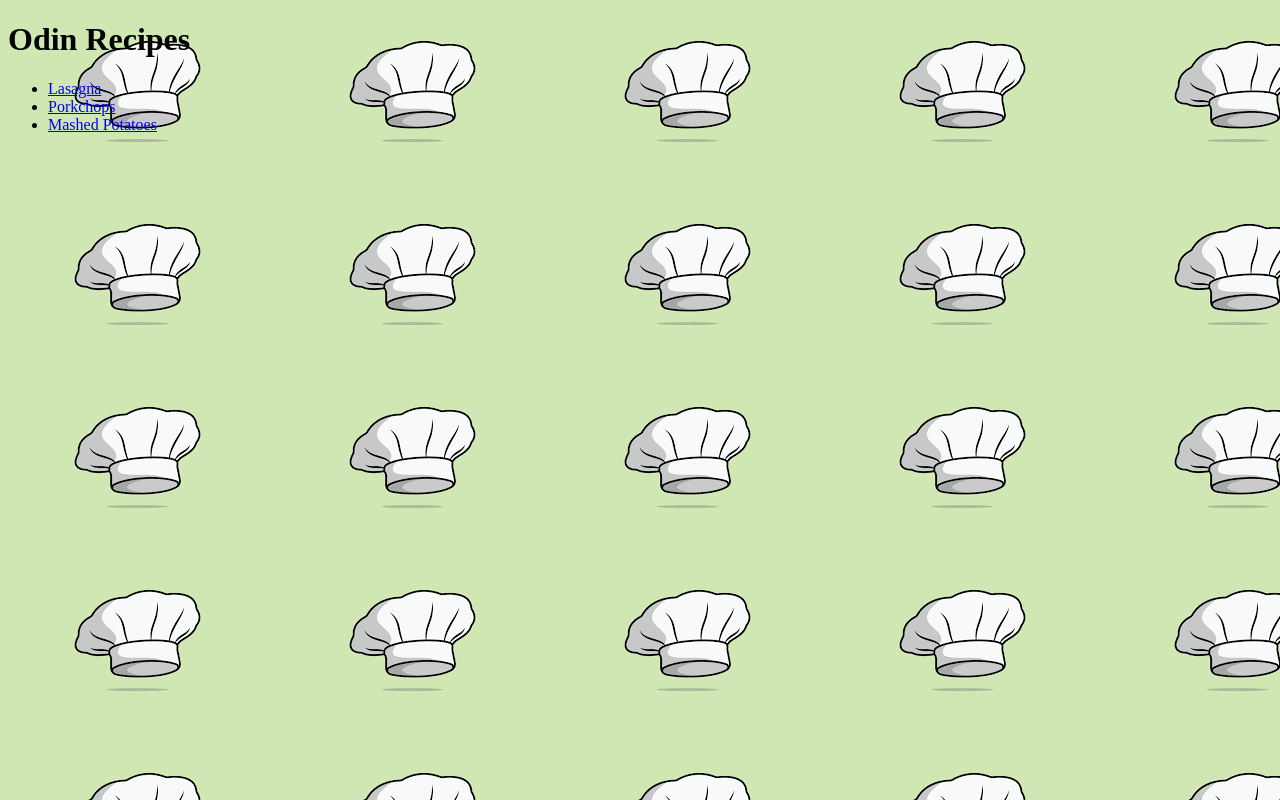
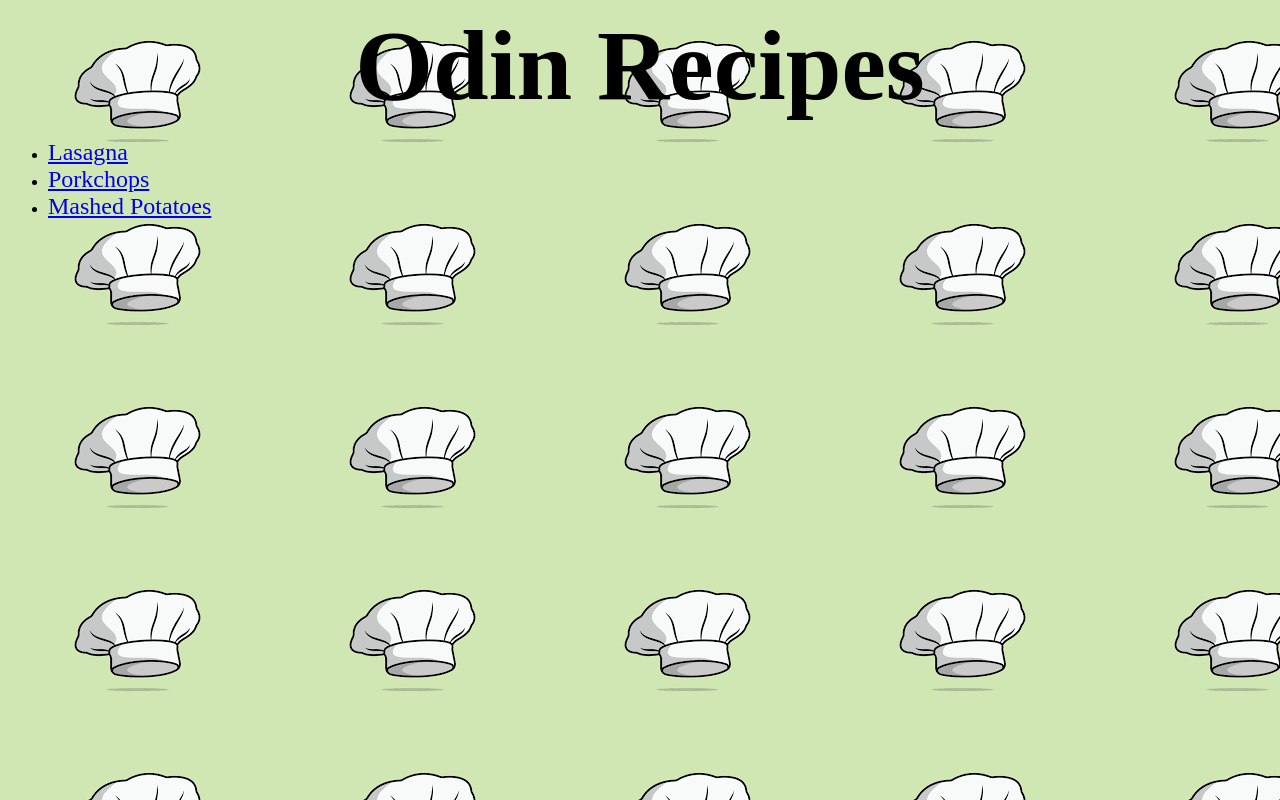
Before and after one commit to DeaconSteiner/odin-recipes, a plain HTML site: page index.html in a window 1280 px wide. Drawn offline with Linux system fonts and the light colour scheme.

Commit message:
Added background to index.html and changed font size for title and recipe link list

```diff
--- a/index.html
+++ b/index.html
@@ -9,11 +9,11 @@
     <title>Odin Recipes</title>
 </head>
 <body>
-    <h1>Odin Recipes</h1>
+    <h1 class="title">Odin Recipes</h1>
     <ul>
-    <li><a href="recipes/lasgana.html">Lasagna</a></li>
-    <li><a href="recipes/porkchops.html">Porkchops</a></li>
-    <li><a href="recipes/mashed-potatoes.html">Mashed Potatoes</a></li>
+    <li><a class="link" href="recipes/lasgana.html">Lasagna</a></li>
+    <li><a class="link" href="recipes/porkchops.html">Porkchops</a></li>
+    <li><a class="link" href="recipes/mashed-potatoes.html">Mashed Potatoes</a></li>
     </ul>
 </body>
 </html>
--- a/styles.css
+++ b/styles.css
@@ -3,3 +3,16 @@
 body {
     background-image: url(./images/chef_hat.jpg);
 }
+
+.title {
+    outline: 5px white;
+    text-align: center;
+    color: black;
+    font-size: 100px;
+    margin-top: 0;
+    margin-bottom: 0;
+}
+
+.link {
+    font-size: 24px;
+}
```
